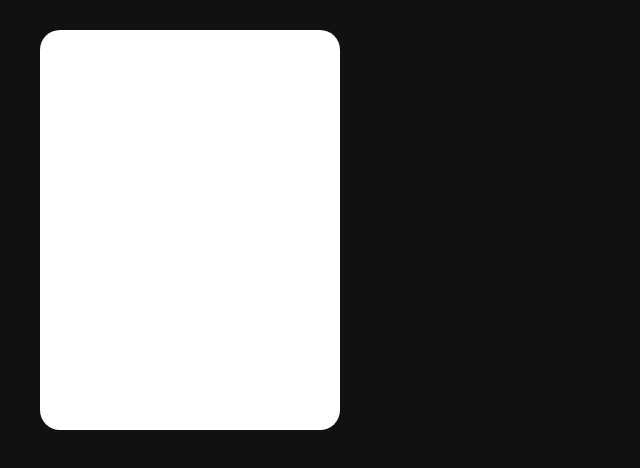
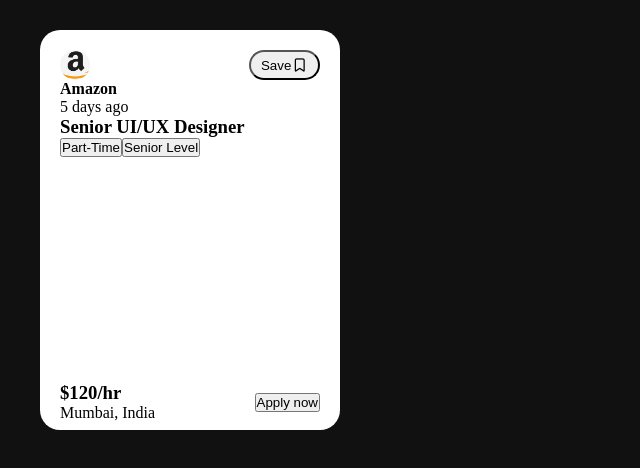
Before and after one commit to FerdouseOfficial/Learning-and-practicing-React.js, a React (Vite) app in the folder 04-cards-projects/: page / in a window 1280 px wide. Shown: the top 468 px of the page, without its empty margins (0-640 px from the left). Built offline with nearby package versions, Linux system fonts and the light colour scheme.

Commit message:
I have add another icon of amazon because I don't like the first one okay

```diff
--- a/04-cards-projects/index.html
+++ b/04-cards-projects/index.html
@@ -4,6 +4,10 @@
     <meta charset="UTF-8" />
     <link rel="icon" type="image/svg+xml" href="/vite.svg" />
     <meta name="viewport" content="width=device-width, initial-scale=1.0" />
+    <link
+      rel="stylesheet"
+      href="https://cdnjs.cloudflare.com/ajax/libs/font-awesome/7.0.1/css/all.min.css"
+    />
     <title>04-cards-projects</title>
   </head>
   <body>
--- a/04-cards-projects/src/components/cards.jsx
+++ b/04-cards-projects/src/components/cards.jsx
@@ -1,13 +1,43 @@
-import React from 'react'
+import React from "react";
+import amazonLogo from "../assets/images/amazon.png";
 
 const Cards = () => {
   return (
-    <div className='cards'>
-        <div className="top">
-            <img src="" alt="" />
+    <div className="cards">
+      <div className="top">
+        <img src={amazonLogo} alt="Amazon Logo" />
+        <button>
+          Save<i className="fa-regular fa-bookmark"></i>
+        </button>
+      </div>
+      <div className="center">
+        <div className="company">
+          <h4>Amazon</h4>
+          <p className="posted-time">5 days ago</p>
         </div>
+        <div className="recruit-position-job_type">
+          <h3 className="rc_post">Senior UI/UX Designer</h3>
+          <div className="jb_type">
+            <button>Part-Time</button>
+            <button>Senior Level</button>
+          </div>
+        </div>
+      </div>
+      <div className="bottom">
+        <div className="salaryByHour_location">
+          <div className="slByHr">
+            <h3>$120/hr</h3>
+          </div>
+          <div className="loc">
+            <p>Mumbai, India</p>
+          </div>
+        </div>
+        <div className="apply">
+          <button>Apply now</button>
+        </div>
+      </div>
     </div>
-  )
-}
+  );
+};
 
-export default Cards
+export default Cards;
--- a/04-cards-projects/src/index.css
+++ b/04-cards-projects/src/index.css
@@ -16,6 +16,7 @@
   width: 100%;
   background-color: #111;
   padding: 30px;
+  position: relative;
 }
 
 .cards{
@@ -24,5 +25,47 @@
   background: #fff;
   border-radius: 20px;
   margin-left: 10px;
+  padding: 20px;
+  position: relative;
   /* margin-top: 10px; */
+  /* display: flex;
+  justify-content: center;
+  align-items: center; */
 }
+.cards .top{
+  display: flex;
+  justify-content: space-between;
+}
+.cards .top img{
+  height: 30px;
+  width: 30px;
+  background: #000;
+  border-radius: 50%;
+  object-fit: cover;
+}
+
+.cards .top button {
+  padding: 5px 10px;
+  border-radius: 20px;
+}
+.cards .center{
+  display: flex;
+  flex-direction: column;
+  justify-content: space-evenly;
+  align-items: start;
+  position: absolute;
+  left: 0;
+  right: 0;
+  padding: 0 20px;
+}
+
+.cards .bottom{
+  position: absolute;
+  bottom: 8px;
+  left: 0;
+  right: 0;
+  display: flex;
+  align-items: center;
+  justify-content: space-between;
+  padding: 0 20px;
+}
```
Also changed, not shown: 04-cards-projects/src/assets/images/amazon2.png (added).
